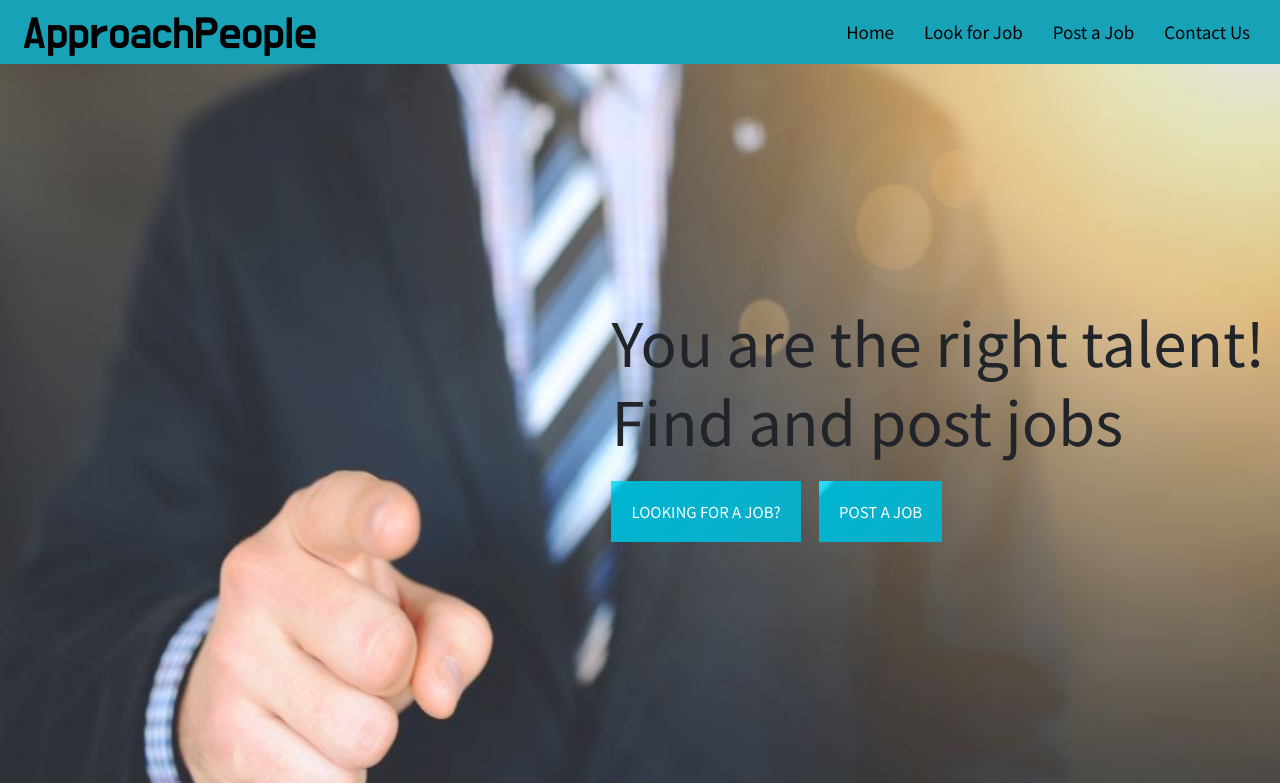
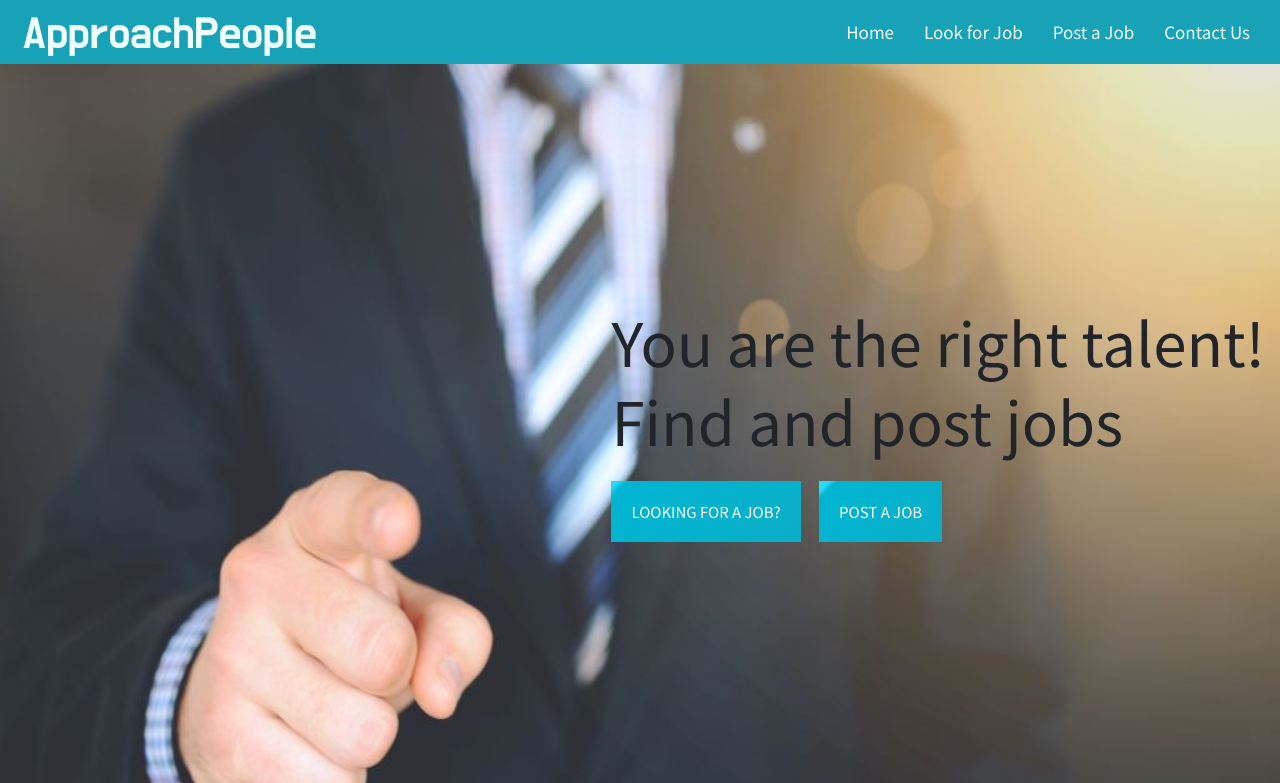
Before and after one commit to Code-Institute-Submissions/approach_people, a Flask app: page / in a window 1280 px wide. Shown: the top 783 px of the page. Run offline with Flask 2, Linux system fonts and the light colour scheme; some libraries are stand-ins or nearby versions.

Commit message:
Changed color of nav bar elements from black to azure

```diff
--- a/static/css/style.css
+++ b/static/css/style.css
@@ -10,7 +10,7 @@
 }
  .nav-wrapper a{
      text-decoration: none;
-     color: #000;
+     color: #F0FFFF;
      font-size: 17px;
 }
  .nav-wrapper a h2 {
```
